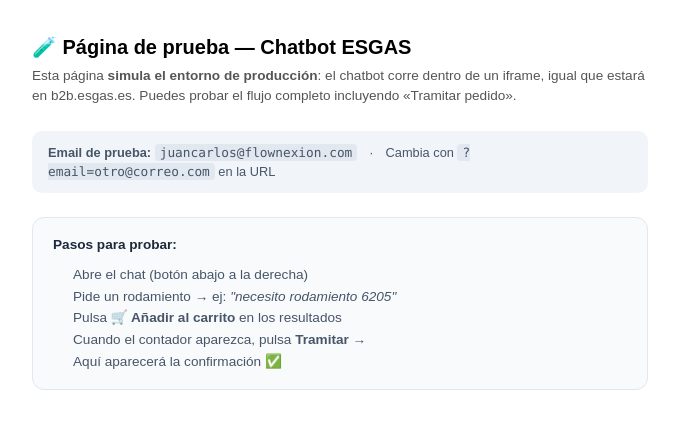
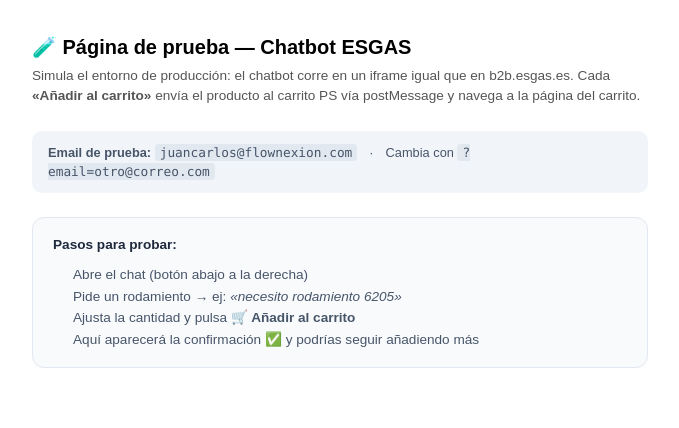
Before and after one commit to juanky2332-oss/Flownexion-chatbot-ejemplo, a Next.js app: page /prueba in a window 1280 px wide. Shown: the top 428 px of the page, without its empty margins (300-979 px from the left). Built offline with nearby package versions, Linux system fonts and the light colour scheme.

Commit message:
fix: prueba page updated for direct-add flow (each Añadir fires postMessage immediately)

```diff
--- a/app/prueba/page.tsx
+++ b/app/prueba/page.tsx
@@ -13,11 +13,10 @@
 const PS_CART = "https://b2b.esgas.es/carrito?action=show";
 
 export default function PruebaPage() {
-  const [received, setReceived] = useState<CartItem[] | null>(null);
+  const [addedItems, setAddedItems] = useState<CartItem[]>([]);
   const [embedEmail, setEmbedEmail] = useState(TEST_EMAIL);
 
   useEffect(() => {
-    // Permite cambiar el email de prueba via ?email= en la URL
     const params = new URLSearchParams(window.location.search);
     const e = params.get("email");
     if (e && e.includes("@")) setEmbedEmail(e);
@@ -26,7 +25,19 @@
   useEffect(() => {
     const handler = (e: MessageEvent) => {
       if (e.data?.type === "esgas-add-to-cart" && Array.isArray(e.data.items)) {
-        setReceived(e.data.items);
+        // Acumula todos los productos añadidos en la sesión de prueba
+        setAddedItems((prev) => {
+          const next = [...prev];
+          for (const item of e.data.items as CartItem[]) {
+            const existing = next.findIndex((i) => i.id_product === item.id_product);
+            if (existing >= 0) {
+              next[existing] = { ...next[existing], qty: next[existing].qty + item.qty };
+            } else {
+              next.push(item);
+            }
+          }
+          return next;
+        });
       }
     };
     window.addEventListener("message", handler);
@@ -34,6 +45,7 @@
   }, []);
 
   const embedSrc = `/embed?email=${encodeURIComponent(embedEmail)}`;
+  const totalUnits = addedItems.reduce((s, i) => s + i.qty, 0);
 
   return (
     <div style={{ fontFamily: "sans-serif", padding: "2rem", maxWidth: 680, margin: "0 auto" }}>
@@ -41,50 +53,53 @@
         🧪 Página de prueba — Chatbot ESGAS
       </h1>
       <p style={{ color: "#555", fontSize: "0.85rem", marginBottom: "1.5rem", lineHeight: 1.5 }}>
-        Esta página <strong>simula el entorno de producción</strong>: el chatbot corre dentro de un iframe,
-        igual que estará en b2b.esgas.es. Puedes probar el flujo completo incluyendo «Tramitar pedido».
+        Simula el entorno de producción: el chatbot corre en un iframe igual que en b2b.esgas.es.
+        Cada <strong>«Añadir al carrito»</strong> envía el producto al carrito PS vía postMessage
+        y navega a la página del carrito.
       </p>
 
       <div style={{ background: "#f1f5f9", borderRadius: 10, padding: "0.75rem 1rem", marginBottom: "1.5rem", fontSize: "0.8rem", color: "#475569" }}>
-        <strong>Email de prueba:</strong> <code style={{ background: "#e2e8f0", padding: "1px 5px", borderRadius: 4 }}>{embedEmail}</code>
+        <strong>Email de prueba:</strong>{" "}
+        <code style={{ background: "#e2e8f0", padding: "1px 5px", borderRadius: 4 }}>{embedEmail}</code>
         <span style={{ marginLeft: 12 }}>·</span>
-        <span style={{ marginLeft: 12 }}>Cambia con <code style={{ background: "#e2e8f0", padding: "1px 5px", borderRadius: 4 }}>?email=otro@correo.com</code> en la URL</span>
+        <span style={{ marginLeft: 12 }}>Cambia con{" "}
+          <code style={{ background: "#e2e8f0", padding: "1px 5px", borderRadius: 4 }}>?email=otro@correo.com</code>
+        </span>
       </div>
 
-      {/* Instrucciones de prueba */}
-      {!received && (
+      {/* Instrucciones */}
+      {addedItems.length === 0 && (
         <div style={{ background: "#f8fafc", border: "1px solid #e2e8f0", borderRadius: 12, padding: "1rem 1.25rem", marginBottom: "1.5rem", fontSize: "0.85rem", color: "#475569", lineHeight: 1.6 }}>
           <strong style={{ color: "#1e293b" }}>Pasos para probar:</strong>
           <ol style={{ margin: "0.5rem 0 0 1.25rem", padding: 0 }}>
             <li>Abre el chat (botón abajo a la derecha)</li>
-            <li>Pide un rodamiento → ej: <em>"necesito rodamiento 6205"</em></li>
-            <li>Pulsa <strong>🛒 Añadir al carrito</strong> en los resultados</li>
-            <li>Cuando el contador aparezca, pulsa <strong>Tramitar →</strong></li>
-            <li>Aquí aparecerá la confirmación ✅</li>
+            <li>Pide un rodamiento → ej: <em>«necesito rodamiento 6205»</em></li>
+            <li>Ajusta la cantidad y pulsa <strong>🛒 Añadir al carrito</strong></li>
+            <li>Aquí aparecerá la confirmación ✅ y podrías seguir añadiendo más</li>
           </ol>
         </div>
       )}
 
-      {/* Confirmación al recibir el postMessage */}
-      {received && (
+      {/* Panel de confirmación — se actualiza con cada "Añadir" */}
+      {addedItems.length > 0 && (
         <div style={{ background: "#f0fdf4", border: "1px solid #86efac", borderRadius: 12, padding: "1.25rem", marginBottom: "1.5rem" }}>
-          <p style={{ fontWeight: 700, color: "#15803d", margin: "0 0 0.75rem", fontSize: "1rem" }}>
-            ✅ ¡Tramitar pedido funciona correctamente!
+          <p style={{ fontWeight: 700, color: "#15803d", margin: "0 0 0.5rem", fontSize: "1rem" }}>
+            ✅ postMessage recibido — {totalUnits} ud{totalUnits !== 1 ? "s" : ""} añadida{totalUnits !== 1 ? "s" : ""}
           </p>
-          <p style={{ color: "#166534", fontSize: "0.85rem", margin: "0 0 0.5rem" }}>
-            El chatbot enviaría estos artículos al carrito de PrestaShop:
+          <p style={{ color: "#166534", fontSize: "0.8rem", margin: "0 0 0.5rem" }}>
+            Artículos que se añadirían al carrito de PrestaShop:
           </p>
           <ul style={{ margin: "0 0 0.75rem 1.25rem", padding: 0, fontSize: "0.875rem", color: "#166534" }}>
-            {received.map((item, i) => (
+            {addedItems.map((item, i) => (
               <li key={i}>
                 <strong>{item.name ?? `Producto #${item.id_product}`}</strong>
                 {" — "}cantidad: {item.qty}
               </li>
             ))}
           </ul>
-          <p style={{ fontSize: "0.75rem", color: "#4ade80", margin: "0 0 1rem", background: "#dcfce7", borderRadius: 6, padding: "0.4rem 0.6rem" }}>
-            En producción (b2b.esgas.es): PrestaShop recibiría este mensaje, añadiría los artículos al carrito via AJAX y llevaría al cliente directamente al pago.
-          </p>
+          <div style={{ background: "#dcfce7", borderRadius: 6, padding: "0.4rem 0.6rem", fontSize: "0.75rem", color: "#15803d", marginBottom: "0.75rem" }}>
+            En producción (b2b.esgas.es): PrestaShop añade cada artículo al carrito via AJAX y navega a /carrito automáticamente.
+          </div>
           <div style={{ display: "flex", gap: "0.75rem", flexWrap: "wrap" }}>
             <a
               href={PS_CART}
@@ -95,16 +110,16 @@
               Ver carrito en b2b.esgas.es →
             </a>
             <button
-              onClick={() => setReceived(null)}
+              onClick={() => setAddedItems([])}
               style={{ background: "white", border: "1px solid #86efac", color: "#15803d", borderRadius: 8, padding: "0.5rem 1.25rem", fontSize: "0.85rem", cursor: "pointer" }}
             >
-              Volver a probar
+              Limpiar sesión
             </button>
           </div>
         </div>
       )}
 
-      {/* iframe del chatbot — simula exactamente el entorno de producción */}
+      {/* iframe del chatbot */}
       <iframe
         src={embedSrc}
         style={{
```
